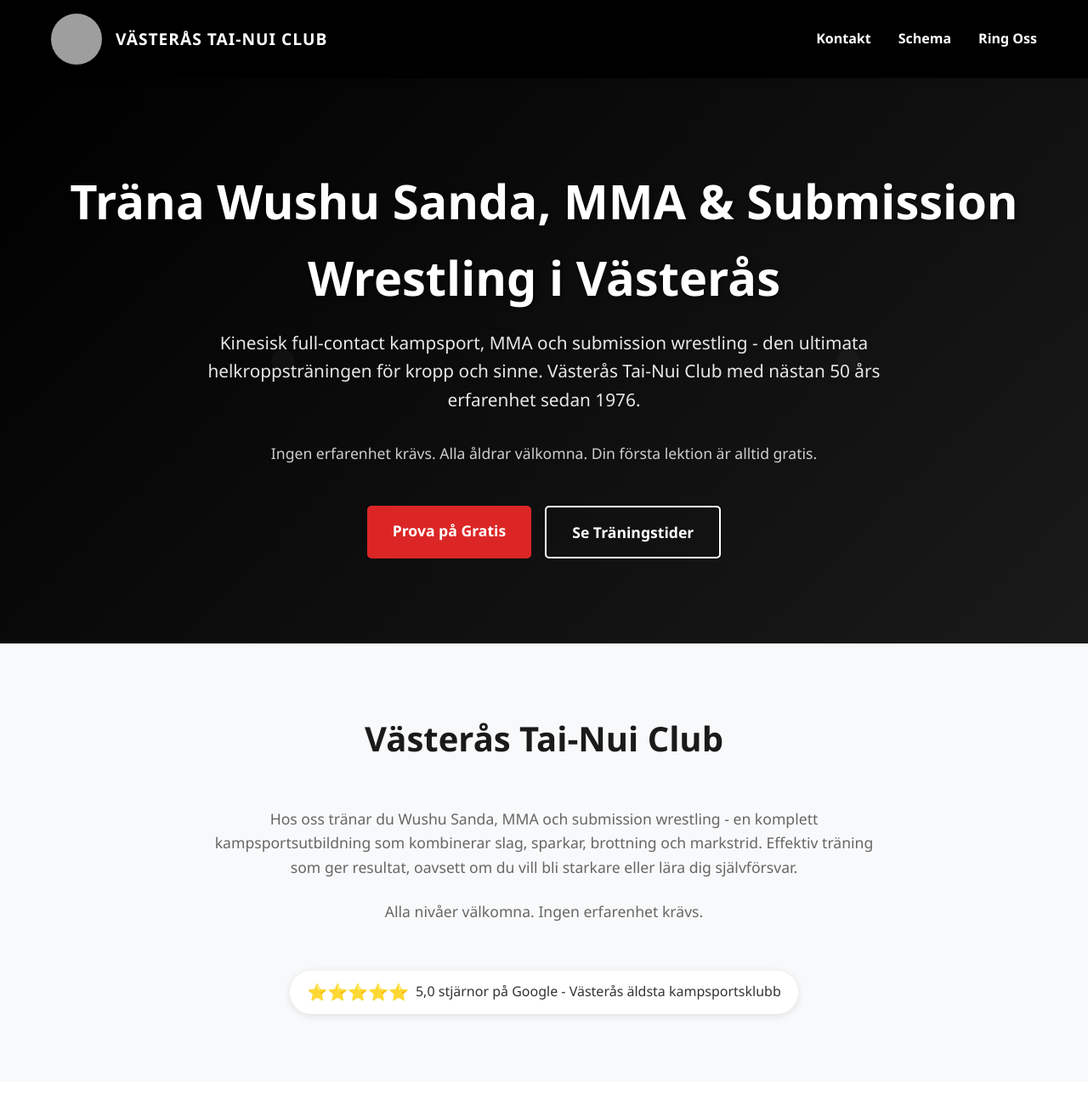
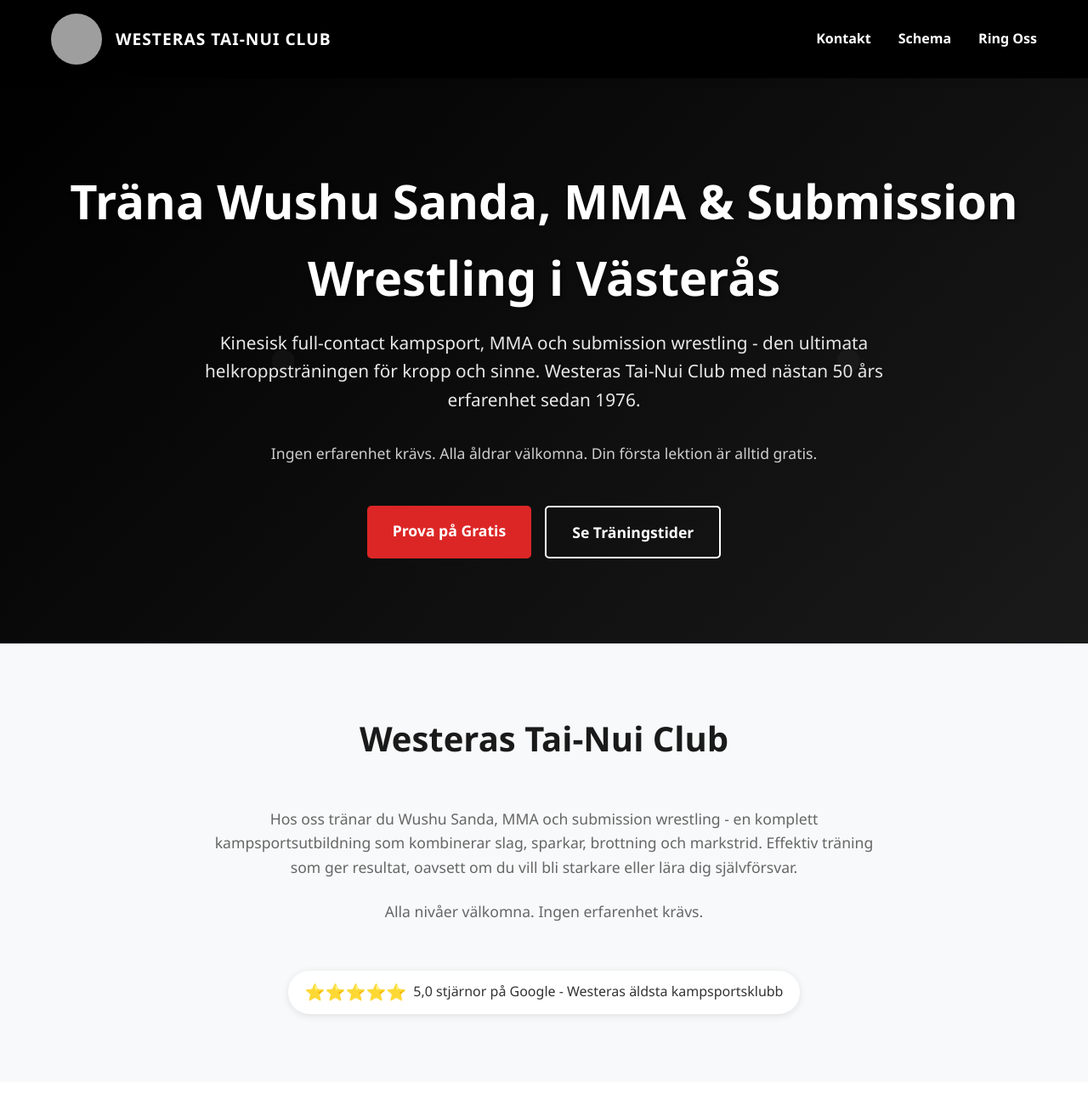
Before and after one commit to macrivincenzo/westeras-tai-nui-club, an Astro site: page / in a window 1280 px wide. Shown: the top 1300 px of the page at 85% size. Built offline with nearby package versions, Linux system fonts and the light colour scheme; Astro itself is replaced by a stand-in of ours; grey boxes are pictures that could not be loaded.

Commit message:
CRUSH IT: Update branding to WESTERAS TAI-NUI CLUB - Perfect branding consistency!

```diff
--- a/src/pages/index.astro
+++ b/src/pages/index.astro
@@ -7,8 +7,8 @@
 		<link rel="icon" type="image/svg+xml" href="/favicon.svg" />
 		<meta name="viewport" content="width=device-width, initial-scale=1.0" />
 		<meta name="generator" content={Astro.generator} />
-		<meta name="description" content="Träna Wushu Sanda, MMA & Submission Wrestling i Västerås. Kinesisk full-contact kampsport, MMA och submission wrestling - den ultimata helkroppsträningen för kropp och sinne." />
-		<title>Västerås Tai-Nui Club - Wushu Sanda, MMA & Submission Wrestling</title>
+		<meta name="description" content="Träna Wushu Sanda, MMA & Submission Wrestling i Westeras. Kinesisk full-contact kampsport, MMA och submission wrestling - den ultimata helkroppsträningen för kropp och sinne." />
+		<title>Westeras Tai-Nui Club - Wushu Sanda, MMA & Submission Wrestling</title>
 		<style>
 			* {
 				margin: 0;
@@ -440,7 +440,7 @@
 			<div class="nav-container">
 				<a href="#" class="logo">
 					<img src="/logo.svg" alt="Västerås Tai-Nui Club Logo" />
-					<span class="logo-text">VÄSTERÅS TAI-NUI CLUB</span>
+					<span class="logo-text">WESTERAS TAI-NUI CLUB</span>
 				</a>
 				<nav>
 					<ul class="nav-links">
@@ -457,7 +457,7 @@
 			<div class="container">
 				<div class="hero-content">
 					<h1>Träna Wushu Sanda, MMA & Submission Wrestling i Västerås</h1>
-					<p class="subtitle">Kinesisk full-contact kampsport, MMA och submission wrestling - den ultimata helkroppsträningen för kropp och sinne. Västerås Tai-Nui Club med nästan 50 års erfarenhet sedan 1976.</p>
+					<p class="subtitle">Kinesisk full-contact kampsport, MMA och submission wrestling - den ultimata helkroppsträningen för kropp och sinne. Westeras Tai-Nui Club med nästan 50 års erfarenhet sedan 1976.</p>
 					<p class="description">Ingen erfarenhet krävs. Alla åldrar välkomna. Din första lektion är alltid gratis.</p>
 					<div class="cta-buttons">
 						<a href="#contact" class="btn btn-primary">Prova på Gratis</a>
@@ -471,12 +471,12 @@
 		<section class="section intro">
 			<div class="container">
 				<div class="intro-content">
-					<h2>Västerås Tai-Nui Club</h2>
+					<h2>Westeras Tai-Nui Club</h2>
 					<p>Hos oss tränar du Wushu Sanda, MMA och submission wrestling - en komplett kampsportsutbildning som kombinerar slag, sparkar, brottning och markstrid. Effektiv träning som ger resultat, oavsett om du vill bli starkare eller lära dig självförsvar.</p>
 					<p>Alla nivåer välkomna. Ingen erfarenhet krävs.</p>
 					<div class="rating">
 						<span class="stars">⭐⭐⭐⭐⭐</span>
-						<span>5,0 stjärnor på Google - Västerås äldsta kampsportsklubb</span>
+						<span>5,0 stjärnor på Google - Westeras äldsta kampsportsklubb</span>
 					</div>
 				</div>
 			</div>
@@ -616,7 +616,7 @@
 			<div class="container">
 				<div class="footer-logo">
 					<img src="/logo.svg" alt="Västerås Tai-Nui Club Logo" style="width: 80px; height: 80px; border-radius: 50%; margin: 0 auto 1rem; display: block;" />
-					<h3 style="text-align: center; margin-bottom: 2rem; color: #dc2626;">VÄSTERÅS TAI-NUI CLUB</h3>
+					<h3 style="text-align: center; margin-bottom: 2rem; color: #dc2626;">WESTERAS TAI-NUI CLUB</h3>
 				</div>
 				<div class="footer-content">
 					<div>
@@ -636,7 +636,7 @@
 						<p><a href="#schedule">Se Schema</a></p>
 					</div>
 				</div>
-				<p style="margin-top: 2rem; opacity: 0.7;">© 2024 Västerås Tai-Nui Club. Alla rättigheter förbehållna.</p>
+				<p style="margin-top: 2rem; opacity: 0.7;">© 2024 Westeras Tai-Nui Club. Alla rättigheter förbehållna.</p>
 			</div>
 		</footer>
 	</body>
```
